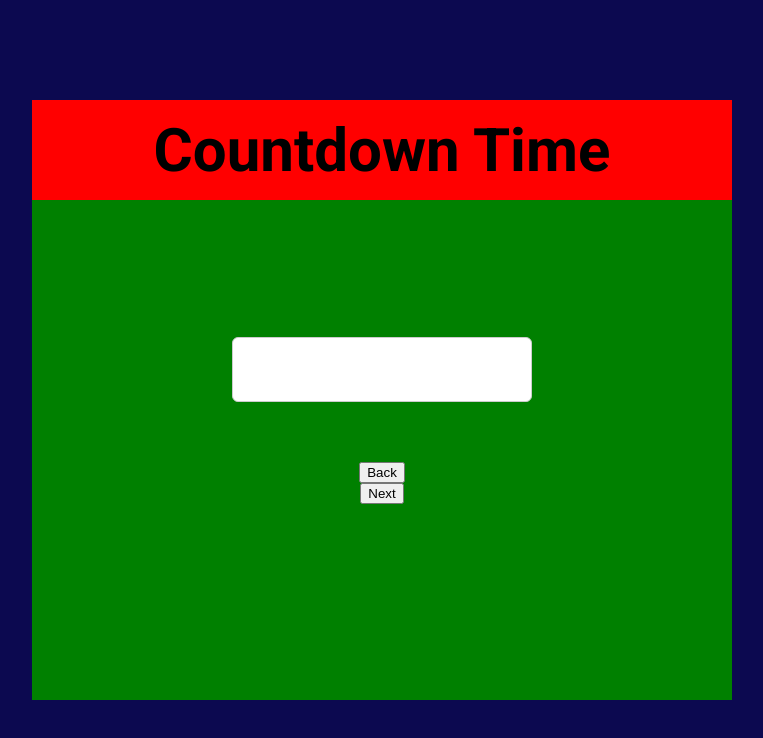
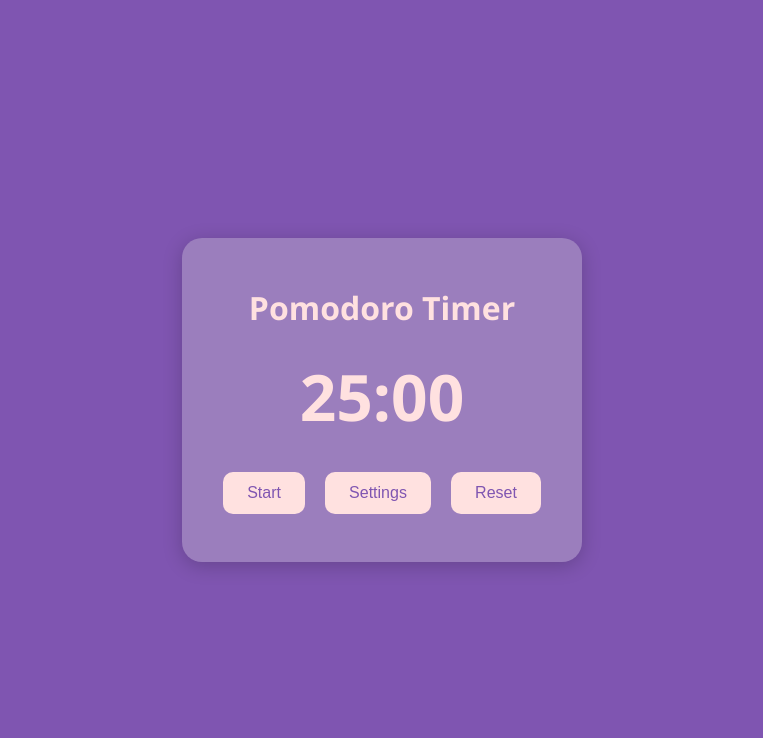
Before and after one commit to zer0anomaly/web-pomodoro, a plain HTML site: page index.html in a window 1280 px wide. Shown: the whole page, without its empty margins (258-1021 px from the left). Drawn offline with Linux system fonts and the light colour scheme.

Commit message:
Update version

```diff
--- a/index.html
+++ b/index.html
@@ -1,25 +1,22 @@
 <!DOCTYPE html>
-<html>
+<html lang="en">
 <head>
-	<meta charset="utf-8">
-	<meta name="viewport" content="width=device-width, initial-scale=1">
-	<title>countdown-timer</title>
-	<link rel="stylesheet" type="text/css" href="style.css">
-	<link rel="preconnect" href="https://fonts.googleapis.com">
-	<link rel="preconnect" href="https://fonts.gstatic.com" crossorigin>
-	<link href="https://fonts.googleapis.com/css2?family=Roboto:ital,wght@0,100..900;1,100..900&display=swap" rel="stylesheet">
+  <meta charset="UTF-8" />
+  <meta name="viewport" content="width=device-width, initial-scale=1.0"/>
+  <title>Pomodoro Timer</title>
+  <link rel="stylesheet" href="style.css" />
 </head>
 <body>
-<div class="firstdiv" id="firstdiv">
-	<div class="seconddiv" id="seconddiv">
-		<h1 id="ct" class="ct">Countdown Time</h1>
-	</div>
-	<div class="thirddiv" id="thirddiv">
-		<button class="inputbutton" id="inputbutton"></button>
-		<button class="backbutton" id="backbutton">Back</button>
-		<button class="nextbutton" id="nextbutton">Next</button>
-	</div>
-	<div class="fourthdiv" id="fourthdiv"></div>
-</div>
+  <div class="container">
+    <h1>Pomodoro Timer</h1>
+    <div class="timer" id="timer">25:00</div>
+    <div class="buttons">
+      <button id="start">Start</button>
+      <button id="pause">Settings</button>
+      <button id="reset">Reset</button>
+    </div>
+  </div>
+
+  <script src="script.js"></script>
 </body>
 </html>
--- a/style.css
+++ b/style.css
@@ -1,66 +1,63 @@
+:root {
+  --base-color: #8B0000;       /* Dark Red */
+  --shade-light: #A52A2A;      /* Lighter shade */
+  --shade-mid: #B22222;        /* Mid shade */
+  --shade-bright: #DC143C;     /* Bright red for highlights */
+  --text-color: #FFDADA;       /* Soft text contrast */
+}
+
+* {
+  margin: 0;
+  padding: 0;
+  box-sizing: border-box;
+}
+
 body {
-	display: flex;
-	justify-content: center;
-	align-items: center;
-	margin: 0;
-	height: 100vh;
-	background-color: #0C0950;
+  font-family: 'Segoe UI', Tahoma, Geneva, Verdana, sans-serif;
+  background-color: #7F55B1;
+  color: var(--text-color);
+  height: 100vh;
+  display: flex;
+  align-items: center;
+  justify-content: center;
 }
-.firstdiv {
-	display: flex;
-	justify-content: center;
-	width: 700px;
-	height: 600px;
-	border-radius: 20px;
-	background-color: #161179;
-	flex-direction: column;
+
+.container {
+  text-align: center;
+  background-color: #9B7EBD;
+  padding: 3rem 2rem;
+  border-radius: 20px;
+  box-shadow: 0 4px 20px rgba(0, 0, 0, 0.2);
+  width: 90%;
+  max-width: 400px;
 }
-.seconddiv{
-	display: flex;
-	justify-content: center;
-	align-items: center;
-	width: 700px;
-	height: 100px;
-	background-color: red;
-    font-size: 30px;
+
+.container h1 {
+  font-size: 2rem;
+  margin-bottom: 1.5rem;
+  color: #FFE1E0;
 }
-.thirddiv {
-	display: flex;
-	justify-content: center;
-	align-items: center;
-	width: 700px;
-	height: 500px;
-	background-color: green;
-	font-size: 100px;
-	flex-direction: column;
+
+.timer {
+  font-size: 4rem;
+  font-weight: bold;
+  margin-bottom: 2rem;
+  color: #FFE1E0;
 }
-.ct {
-	font-family: "Roboto", sans-serif;
-    font-optical-sizing: auto;
-    font-weight: bald;
-    font-style: normal;
-    font-variation-settings:
-    "wdth" 100;
+
+.buttons button {
+  padding: 0.75rem 1.5rem;
+  margin: 0 0.5rem;
+  font-size: 1rem;
+  border: none;
+  border-radius: 10px;
+  background-color: #FFE1E0;
+  color: #7F55B1;
+  cursor: pointer;
+  transition: background 0.3s ease, transform 0.2s ease;
 }
-.inputbutton {
-	padding: 30px 50px; /* Increased padding for a larger button */
-	background-color: white;
-	color: #333;
-	border: 1px solid #ccc;
-	border-radius: 6px;
-	font-size: 50px; /* Adjust font-size for readability */
-	cursor: pointer;
-	transition: all 0.2s ease;
-	width: 300px; /* Adjust width to fit content */
-	height: 65px;
-	position: relative;
-	top: -60px;
+
+.buttons button:hover {
+  background-color: #FFE1E0;
+  transform: translateY(-2px);
 }
-.inputbutton:hover {
-      background-color: #f0f0f0;
-      border-color: #999;
-    }
-
-.inputbutton:active {
-	background-color: #e0e0e0;
-  }
```
